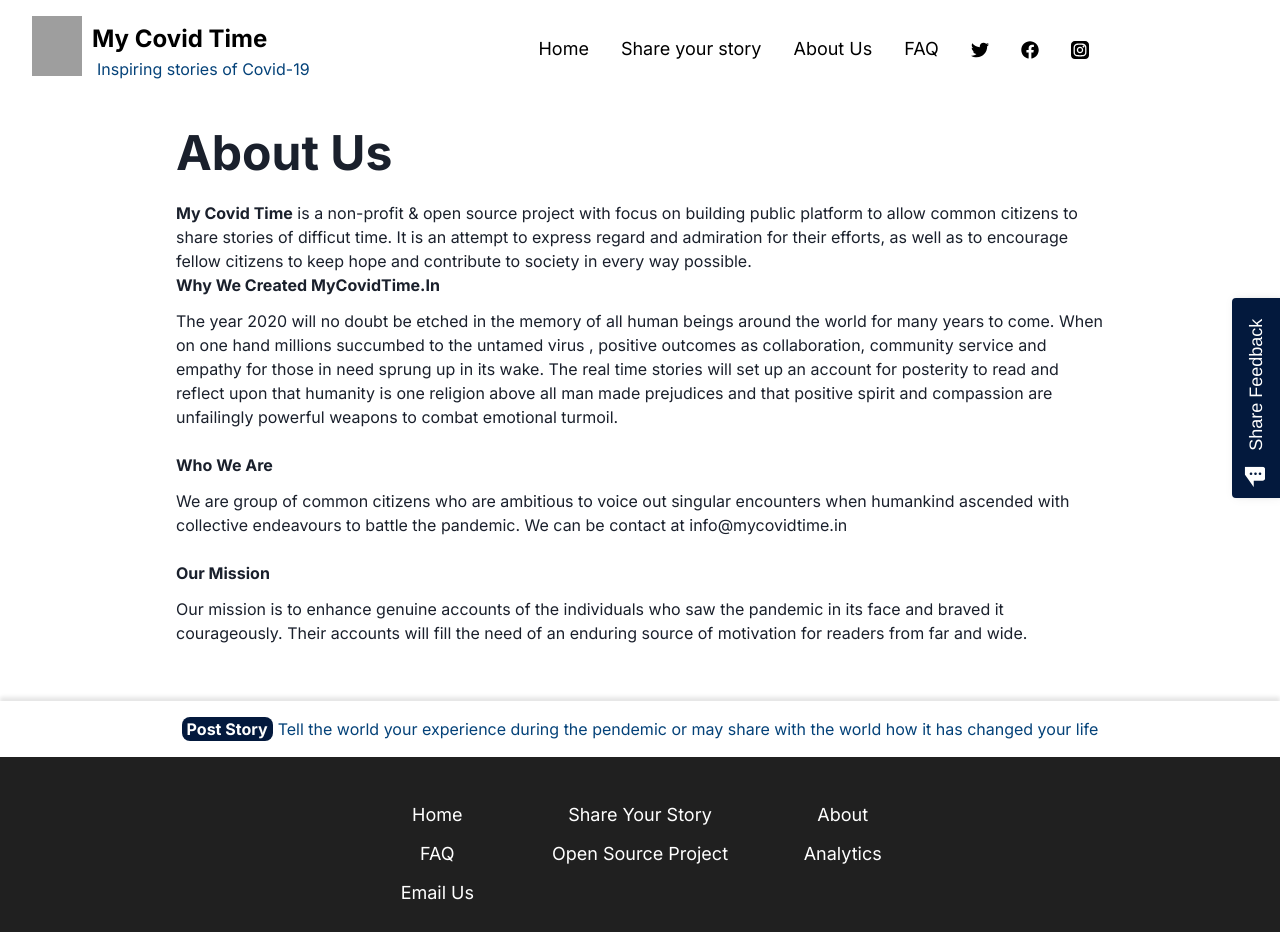
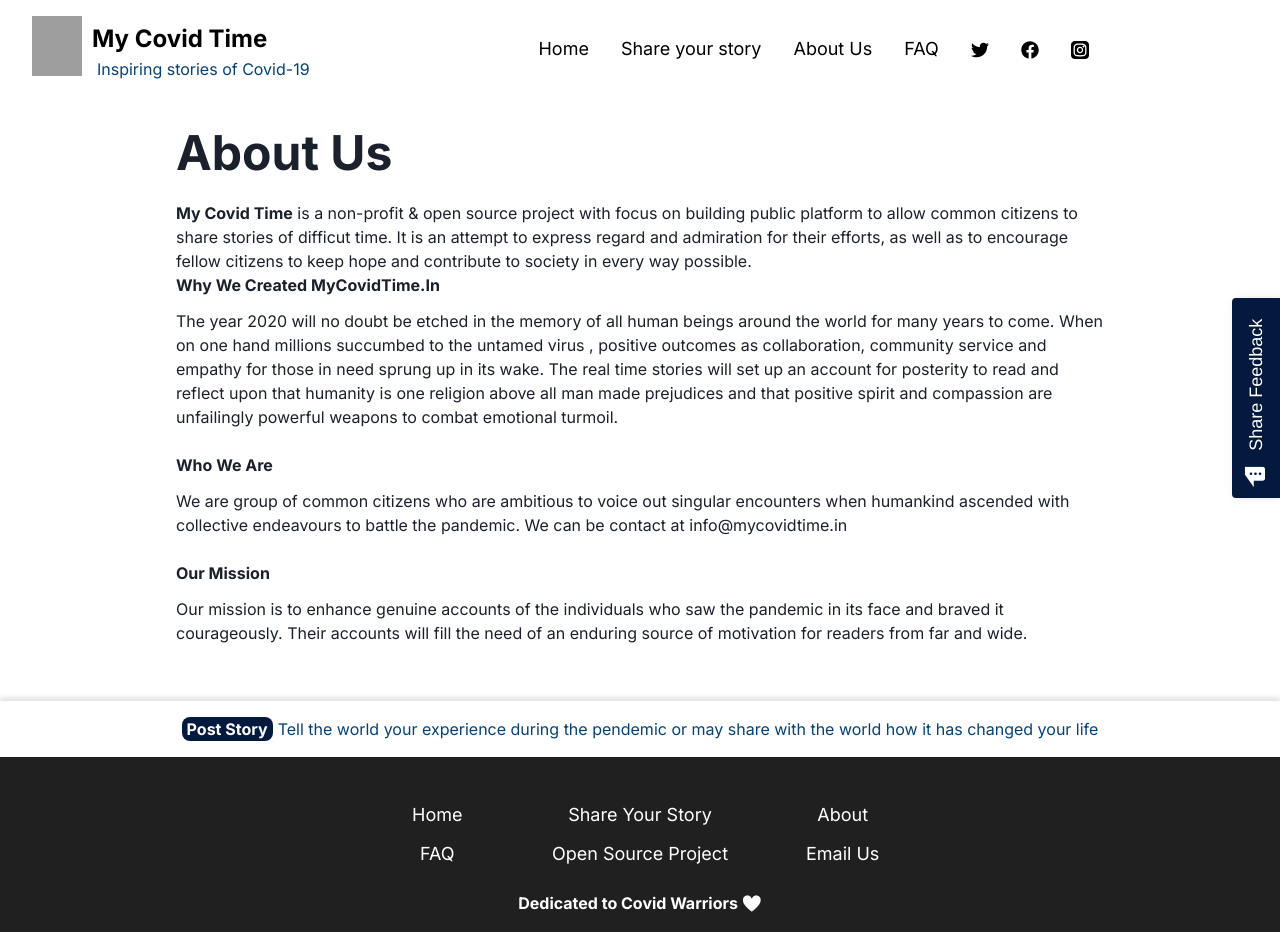
Before and after one commit to kalramohit/my-covid-time, a Next.js app: page /about in a window 1280 px wide. Shown: the top 932 px of the page. Built offline with nearby package versions, Linux system fonts and the light colour scheme; grey boxes are pictures that could not be loaded.

Commit message:
Update Footer.tsx

```diff
--- a/components/common/Footer.tsx
+++ b/components/common/Footer.tsx
@@ -40,14 +40,6 @@ export default function Footer() {
           >
             Open Source Project
           </MenuItem>
-          <MenuItem
-            to="https://app.usefathom.com/share/RVQXQDGO/mycovidtime.in"
-            externalLink={true}
-            padding={1}
-            marginBottom={1}
-          >
-            Analytics
-          </MenuItem>
           <MenuItem to="mailto:info@mycovidtime.in" padding={1} marginBottom={1}>
             Email Us
           </MenuItem>
```
